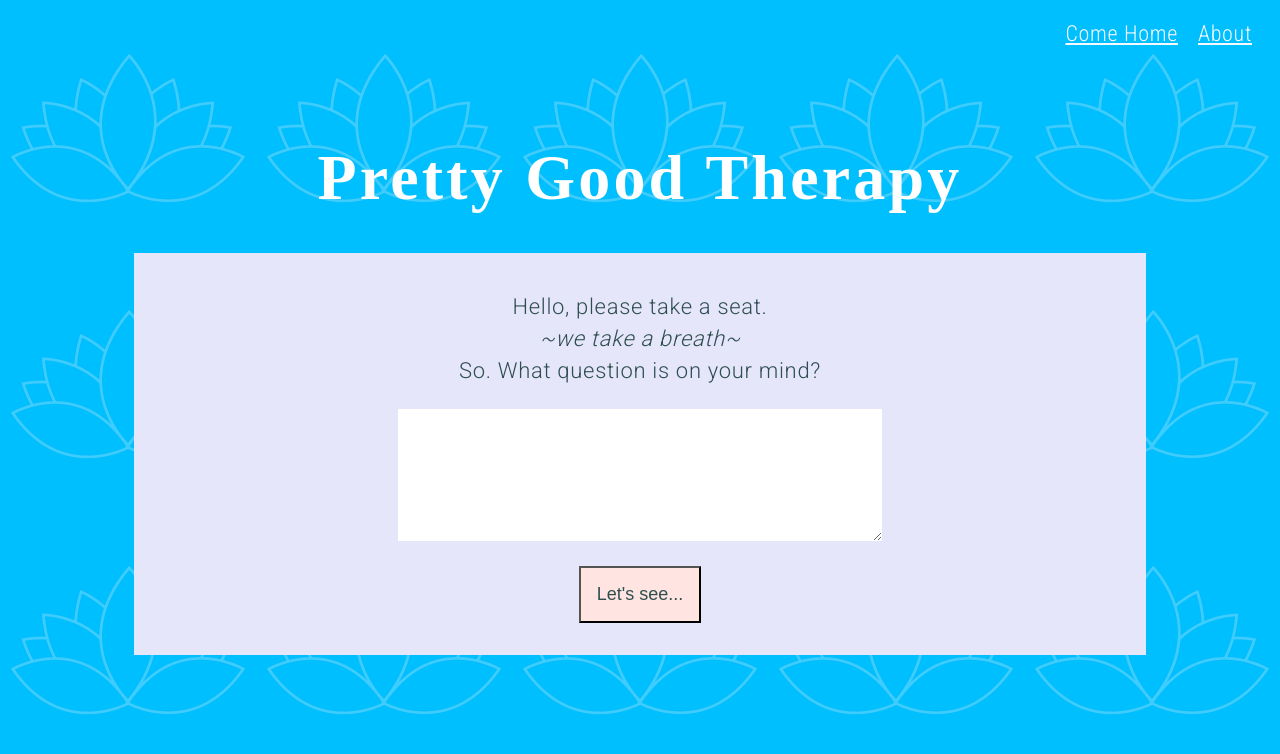
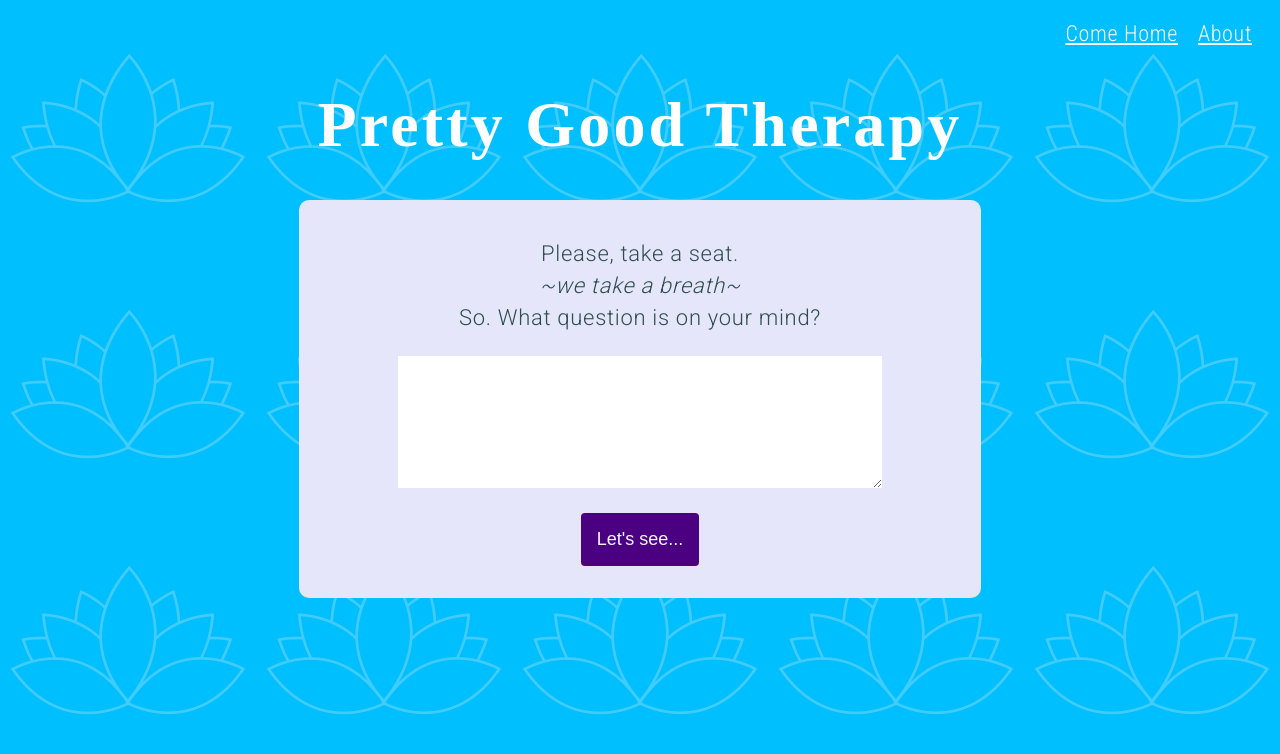
Before and after one commit to sranso/prettygoodtherapy, a Next.js app: page / in a window 1280 px wide. Shown: the top 754 px of the page. Built offline with nearby package versions, Linux system fonts and the light colour scheme; a web font is replaced by a local one; what compromise would draw is missing.

Commit message:
Style form and answer.

```diff
--- a/components/Answer.js
+++ b/components/Answer.js
@@ -6,8 +6,8 @@ import formStyles from './Form.module.css'
 
 const Answer = ({ input, answer, askAgain }) => (
   <div className={formStyles.wrapper}>
-    <p><i>{nlp(input).sentences().toQuestion().text()}</i></p>
-    <p className="-answer">{answer}</p>
+    <p className={formStyles.answers}><i>{nlp(input).sentences().toQuestion().text()}</i></p>
+    <p className={formStyles.answers}>{answer}</p>
     <button className={formStyles.submit} onClick={(e) => { e.preventDefault(); askAgain(); }}>Dig deeper</button>
   </div>
 )
--- a/components/Form.js
+++ b/components/Form.js
@@ -2,10 +2,9 @@ import formStyles from './Form.module.css'
 
 const Form = ({ input, handleInputChange, onSubmit }) => (
   <div className={formStyles.wrapper}>
-    <h1>Pretty Good Therapy</h1>
-    <form className={formStyles.form} onSubmit={(e) => { e.preventDefault(); onSubmit(); }}>
+    <form onSubmit={(e) => { e.preventDefault(); onSubmit(); }}>
       <p>
-        Hello, please take a seat.
+        Please, take a seat.
         <br /><i>~we take a breath~</i>
         <br />So. What question is on your mind?
       </p>
--- a/components/Form.module.css
+++ b/components/Form.module.css
@@ -1,12 +1,10 @@
 .wrapper {
   margin-top: 6rem;
-}
-
-.form {
   background-color: lavender;
   padding: 1rem 1rem 2rem;
-  max-width: 80%;
+  max-width: 650px;
   margin: 0 auto;
+  border-radius: 10px;
 }
 
 .textarea {
@@ -25,9 +23,15 @@
 .submit {
   display: block;
   margin: 0 auto;
-  background-color: #FFE4E1;
+  background-color: indigo;
   padding: 1rem;
   font-size: 18px;
   cursor: pointer;
-  color: inherit;
+  color: ghostwhite;
+  border: none;
+  border-radius: 4px;
 }
+
+.answers {
+  margin-bottom: 3rem;
+}
--- a/pages/index.js
+++ b/pages/index.js
@@ -22,6 +22,7 @@ const Index = () => {
 
   return (
     <Layout>
+      <h1>Pretty Good Therapy</h1>
       {isAsking ?
         <Form input={input} handleInputChange={handleInputChange} onSubmit={evaluate} />
         :
```
